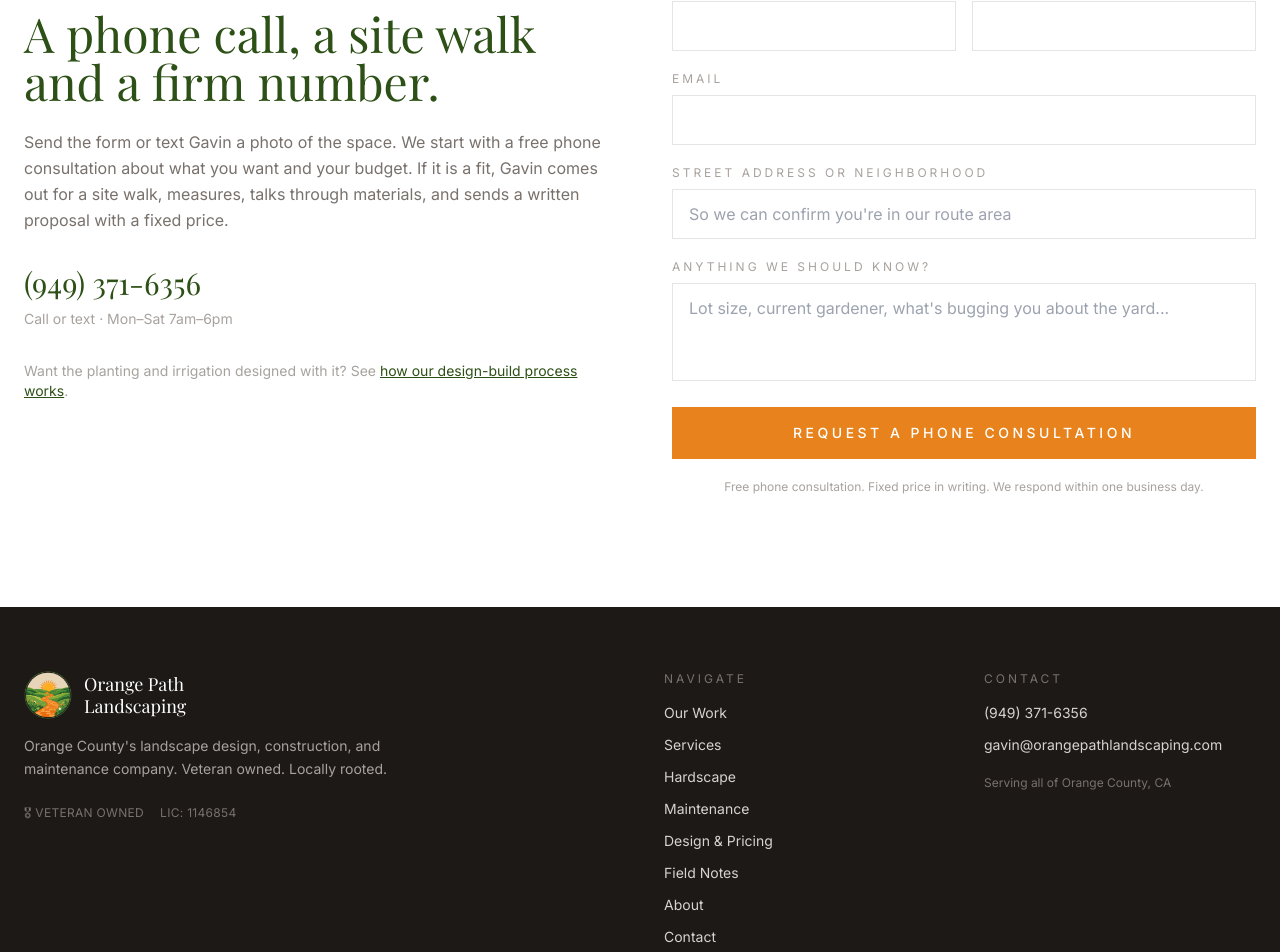
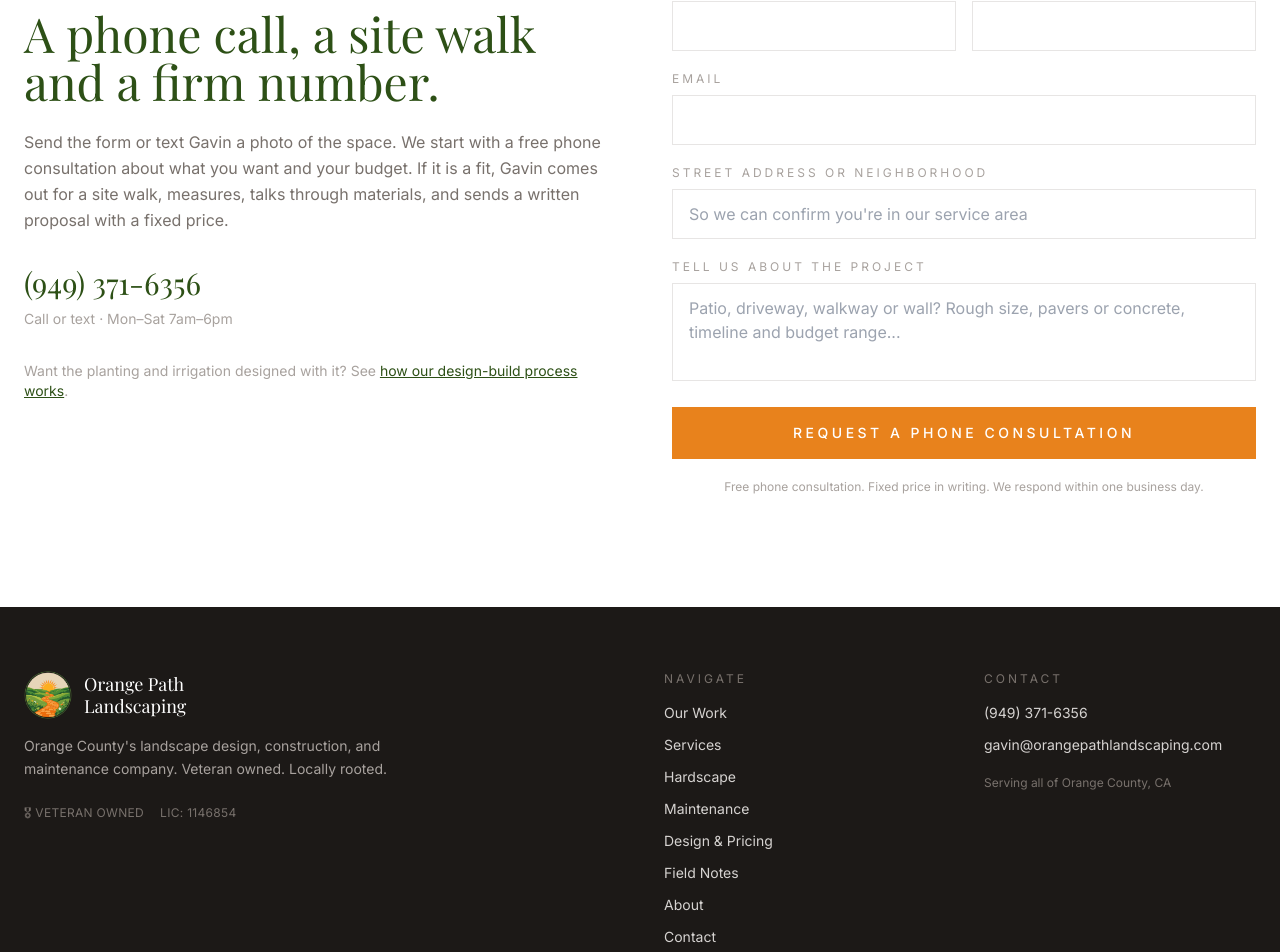
Before and after one commit to gavinmohrmann/orange-path-landscaping, a Next.js app: page /hardscape in a window 1280 px wide. Shown: the part 4717-5669 px from the top of the page. Built offline with nearby package versions, Linux system fonts and the light colour scheme; a web font is replaced by a local one.

Commit message:
Hardscape form: project-specific field hints

```diff
--- a/app/hardscape/page.tsx
+++ b/app/hardscape/page.tsx
@@ -253,7 +253,7 @@ export default function HardscapePage() {
             </p>
           </div>
           <div>
-            <QuoteForm subject="New HARDSCAPE lead — website /hardscape" service="Hardscape" footnote="Free phone consultation. Fixed price in writing. We respond within one business day." buttonLabel="Request a Phone Consultation" thanks="Gavin will call or text you within one business day to talk through your project." />
+            <QuoteForm subject="New HARDSCAPE lead — website /hardscape" service="Hardscape" footnote="Free phone consultation. Fixed price in writing. We respond within one business day." buttonLabel="Request a Phone Consultation" thanks="Gavin will call or text you within one business day to talk through your project." locationHint="So we can confirm you're in our service area" messageLabel="Tell us about the project" messageHint="Patio, driveway, walkway or wall? Rough size, pavers or concrete, timeline and budget range..." />
           </div>
         </div>
       </section>
--- a/components/QuoteForm.tsx
+++ b/components/QuoteForm.tsx
@@ -5,7 +5,7 @@ import { reportConversion, CONV_FORM } from '@/components/GoogleTag'
 
 // Short lead form used on landing pages (maintenance, hardscape). Posts to the same
 // FormSubmit inbox as the contact page and fires the Google Ads conversion.
-export default function QuoteForm({ subject = 'New website lead — Orange Path', service = '', footnote = 'No contracts. Month to month. We respond within one business day.', buttonLabel = 'Request a Quote', thanks = 'Gavin will call or text you within one business day to set up a quick site walk.' }: { subject?: string; service?: string; footnote?: string; buttonLabel?: string; thanks?: string }) {
+export default function QuoteForm({ subject = 'New website lead — Orange Path', service = '', footnote = 'No contracts. Month to month. We respond within one business day.', buttonLabel = 'Request a Quote', thanks = 'Gavin will call or text you within one business day to set up a quick site walk.', locationHint = "So we can confirm you're in our route area", messageLabel = 'Anything we should know?', messageHint = "Lot size, current gardener, what's bugging you about the yard..." }: { subject?: string; service?: string; footnote?: string; buttonLabel?: string; thanks?: string; locationHint?: string; messageLabel?: string; messageHint?: string }) {
   const [submitted, setSubmitted] = useState(false)
   const [error, setError] = useState(false)
   const [sending, setSending] = useState(false)
@@ -70,11 +70,11 @@ export default function QuoteForm({ subject = 'New website lead — Orange Path'
       </div>
       <div>
         <label className={label}>Street address or neighborhood</label>
-        <input name="location" type="text" required className={input} placeholder="So we can confirm you're in our route area" />
+        <input name="location" type="text" required className={input} placeholder={locationHint} />
       </div>
       <div>
-        <label className={label}>Anything we should know?</label>
-        <textarea name="message" rows={3} className={`${input} resize-none`} placeholder="Lot size, current gardener, what's bugging you about the yard..." />
+        <label className={label}>{messageLabel}</label>
+        <textarea name="message" rows={3} className={`${input} resize-none`} placeholder={messageHint} />
       </div>
       <button type="submit" disabled={sending} className="btn-primary w-full text-center disabled:opacity-60">
         {sending ? 'Sending…' : buttonLabel}
```
